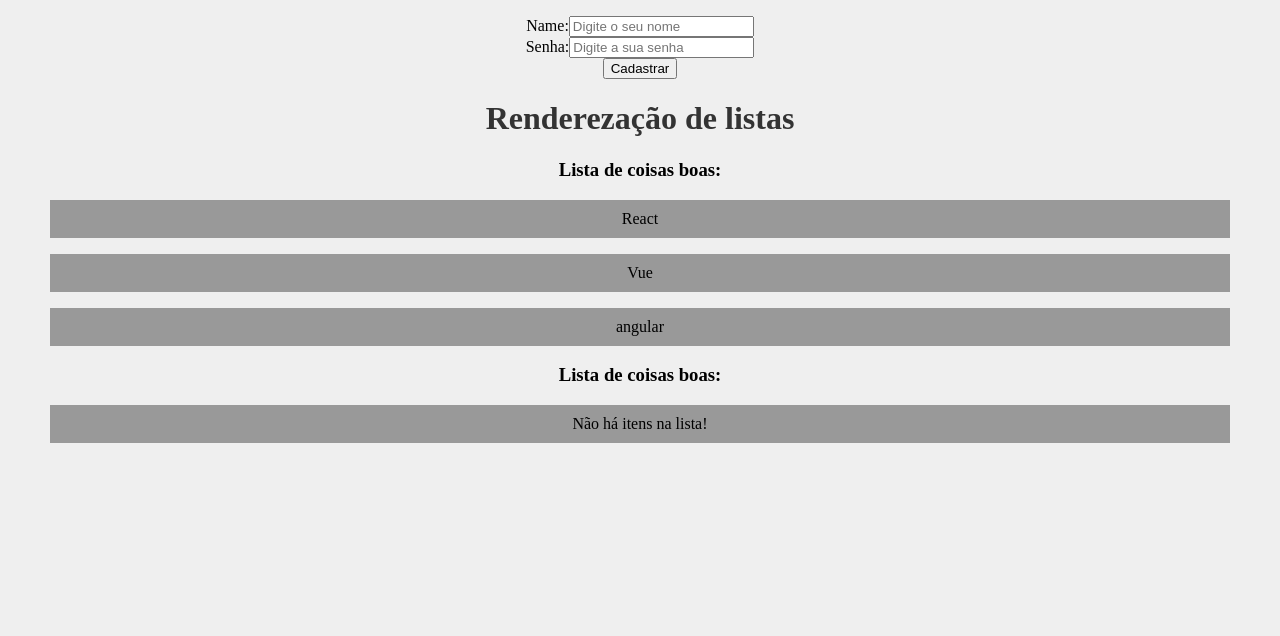
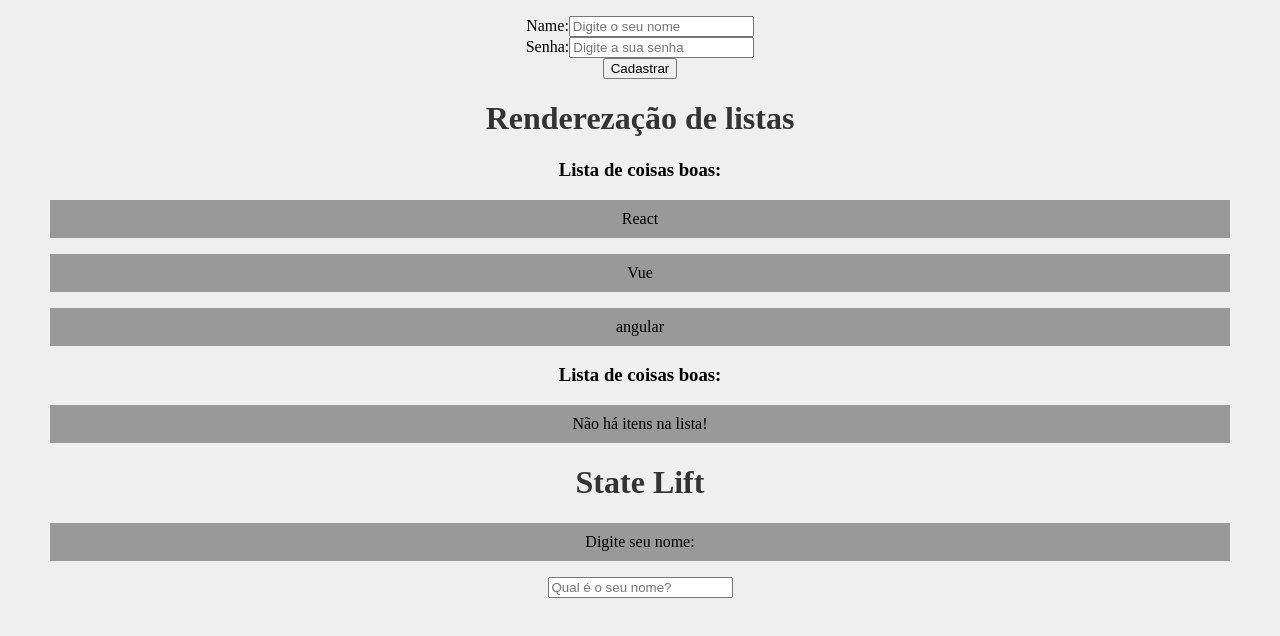
Before and after one commit to Jose-Benedito/meu-projeto, a React (Create React App) app: page / in a window 1280 px wide. Shown: the part 1445-2081 px from the top of the page. Built offline with nearby package versions, Linux system fonts and the light colour scheme.

Commit message:
State lift

```diff
--- a/src/App.js
+++ b/src/App.js
@@ -8,6 +8,9 @@
 import Form from './components/Form';
 import Condicional from './components/Condicional';
 import OutraLista from './components/OutraLista';
+import { useState } from 'react'
+import SeuNome from './components/SeuNome';
+import Saudacao from './components/Saudacao';
 
 function App() {
   const name = 'Maria'
@@ -16,6 +19,9 @@
 
   // lista
   const meusintens = ['React', 'Vue', 'angular']
+
+  // State lift
+  const [nome, setNome] = useState()
 
   function sum(a,b){
     return a*b
@@ -48,6 +54,10 @@
       <h1>Renderezação de listas</h1>
       <OutraLista itens= {meusintens} />
       <OutraLista itens= {[]} />
+      <h1>State Lift</h1>
+      <SeuNome setNome={setNome}/>
+      {nome}
+      <Saudacao nome={nome} />
     </div>
 
 
--- /dev/null
+++ b/src/components/Saudacao.js
@@ -0,0 +1,11 @@
+function Saudacao({nome}){
+    function gerarSaudacao(algumNome){
+        return `Olá, ${algumNome}, tudo bem?`
+    }
+    return (
+        // if sem else (condição ternária)
+        <> {nome && <p>{gerarSaudacao(nome)}</p>} </>
+    )
+}
+
+export default Saudacao
--- /dev/null
+++ b/src/components/SeuNome.js
@@ -0,0 +1,13 @@
+function SeuNome({setNome}){
+    return (
+        <div>
+            <p>Digite seu nome:</p>
+            <input type="text"
+            placeholder="Qual é o seu nome?"
+            onChange={(e) => setNome(e.target.value)}/>
+        </div>
+    )
+
+}
+
+export default SeuNome
```
